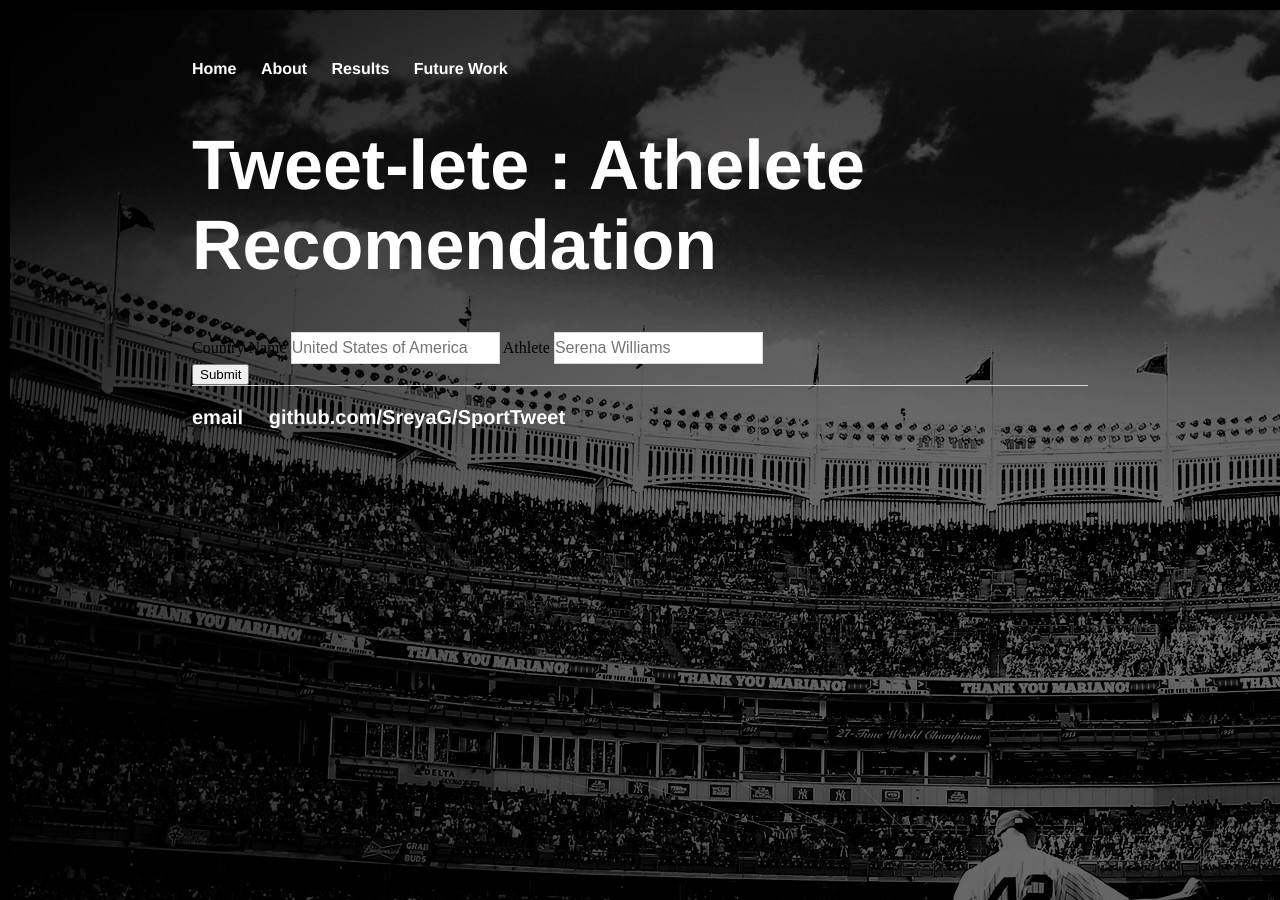
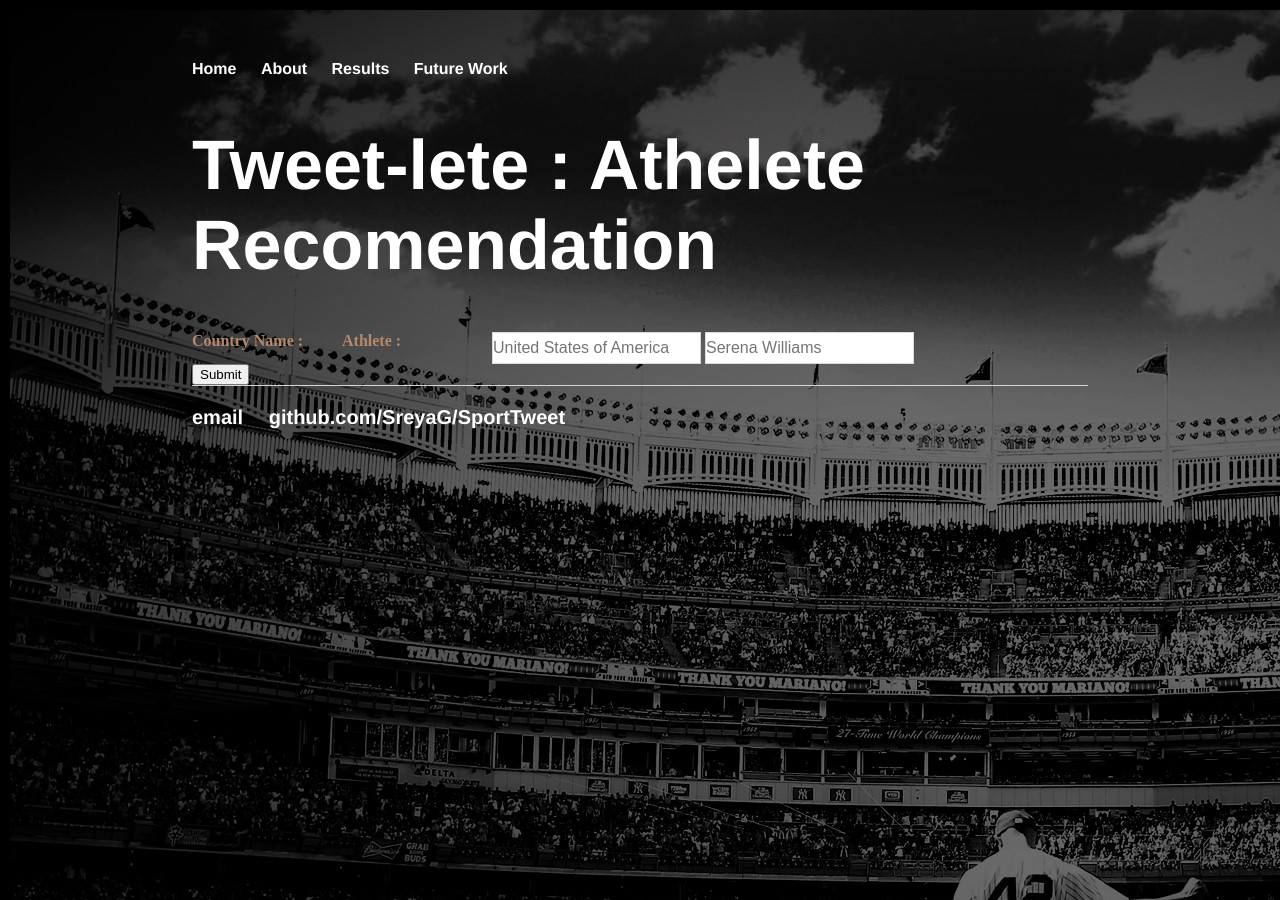
Before and after one commit to SreyaG/SportTweet, a Jekyll site: the page built from index.html, in a window 1280 px wide. Built offline with Jekyll 4.4.1, drawn with Linux system fonts in a browser that asks for light colours.

Commit message:
Update main.css

```diff
--- a/css/main.css
+++ b/css/main.css
@@ -90,3 +90,11 @@
     width: 526px;
     margin-right: -4px;
 }
+label {
+color: #B4886B;
+font-weight: bold;
+display: block;
+width: 150px;
+float: left;
+}
+label:after { content: ": " }
```
